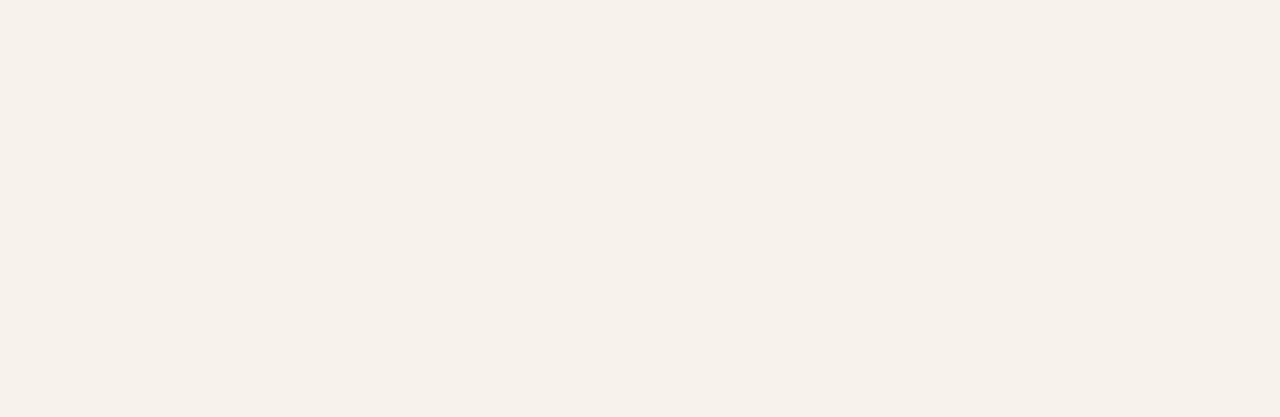
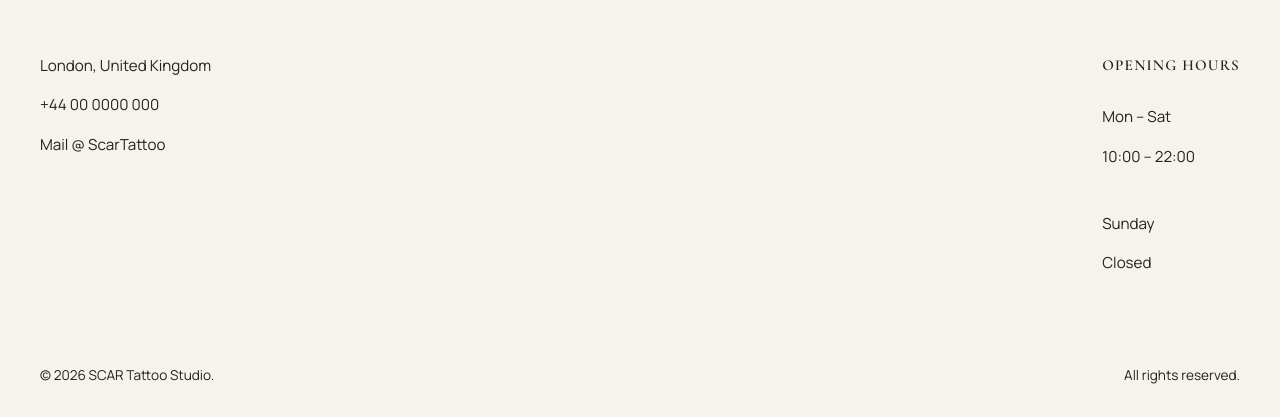
Before and after one commit to JenyaLinx/scar-tattoo-studio, a Next.js app: page /artists in a window 1280 px wide. Shown: the part 932-1349 px from the top of the page. Before the commit the page ends 800 px from the top, so only its background shows below. Built offline with nearby package versions, Linux system fonts and the light colour scheme; no server answers; the database is empty.

Commit message:
add footer

```diff
--- a/src/app/layout.tsx
+++ b/src/app/layout.tsx
@@ -1,7 +1,10 @@
 import type { Metadata } from "next";
 import { Cormorant_Garamond, Manrope } from "next/font/google";
+
+import Footer from "@/components/Footer/Footer";
 import AppToaster from "@/components/AppToaster/AppToaster";
 import QueryProvider from "@/components/QueryProvider/QueryProvider";
+
 import "./globals.css";
 
 const cormorant = Cormorant_Garamond({
@@ -30,10 +33,11 @@ export default function RootLayout({
   return (
     <html lang="en" suppressHydrationWarning>
       <body className={`${cormorant.variable} ${manrope.variable}`}>
-        <QueryProvider>
-          {children}
-          <AppToaster />
-        </QueryProvider>
+        <QueryProvider>{children}</QueryProvider>
+
+        <Footer />
+
+        <AppToaster />
       </body>
     </html>
   );
--- /dev/null
+++ b/src/components/Footer/Footer.module.css
@@ -0,0 +1,90 @@
+.footer {
+  margin-top: 120px;
+  border-top: 1px solid var(--border-color);
+  padding: 64px 0 32px;
+}
+
+.container {
+  width: min(1200px, calc(100% - 48px));
+  margin: 0 auto;
+
+  display: flex;
+  justify-content: space-between;
+  gap: 80px;
+}
+
+.info,
+.hours {
+  display: flex;
+  flex-direction: column;
+  gap: 12px;
+}
+
+.title {
+  margin-bottom: 12px;
+
+  font-family: var(--font-heading);
+  font-size: 1.2rem;
+  font-weight: 600;
+  letter-spacing: 0.08em;
+  text-transform: uppercase;
+}
+
+.info p,
+.info a,
+.hours p {
+  color: var(--text-secondary);
+
+  font-size: 0.95rem;
+  line-height: 1.8;
+
+  text-decoration: none;
+
+  transition: color 0.25s ease;
+}
+
+.info a:hover {
+  color: var(--accent-color);
+}
+
+.space {
+  height: 16px;
+}
+
+.bottom {
+  width: min(1200px, calc(100% - 48px));
+
+  margin: 64px auto 0;
+  padding-top: 24px;
+
+  border-top: 1px solid var(--border-color);
+
+  display: flex;
+  justify-content: space-between;
+  align-items: center;
+
+  color: var(--text-muted);
+
+  font-size: 0.85rem;
+}
+
+@media (max-width: 768px) {
+  .footer {
+    margin-top: 80px;
+    padding: 48px 0 24px;
+  }
+
+  .container {
+    flex-direction: column;
+    gap: 48px;
+  }
+
+  .bottom {
+    margin-top: 48px;
+
+    flex-direction: column;
+    gap: 8px;
+
+    text-align: center;
+  }
+}
--- /dev/null
+++ b/src/components/Footer/Footer.tsx
@@ -0,0 +1,36 @@
+import styles from "./Footer.module.css";
+
+export default function Footer() {
+  return (
+    <footer className={styles.footer}>
+      <div className={styles.container}>
+        <div className={styles.info}>
+          <p>London, United Kingdom</p>
+
+          <a href="tel:+440000000000">+44 00 0000 000</a>
+
+          <a href="mailto:mail@scartattoo.co.uk">
+            Mail @ ScarTattoo
+          </a>
+        </div>
+
+        <div className={styles.hours}>
+          <p className={styles.title}>Opening Hours</p>
+
+          <p>Mon – Sat</p>
+          <p>10:00 – 22:00</p>
+
+          <div className={styles.space}></div>
+
+          <p>Sunday</p>
+          <p>Closed</p>
+        </div>
+      </div>
+
+      <div className={styles.bottom}>
+        <p>© 2026 SCAR Tattoo Studio.</p>
+        <p>All rights reserved.</p>
+      </div>
+    </footer>
+  );
+}
```
